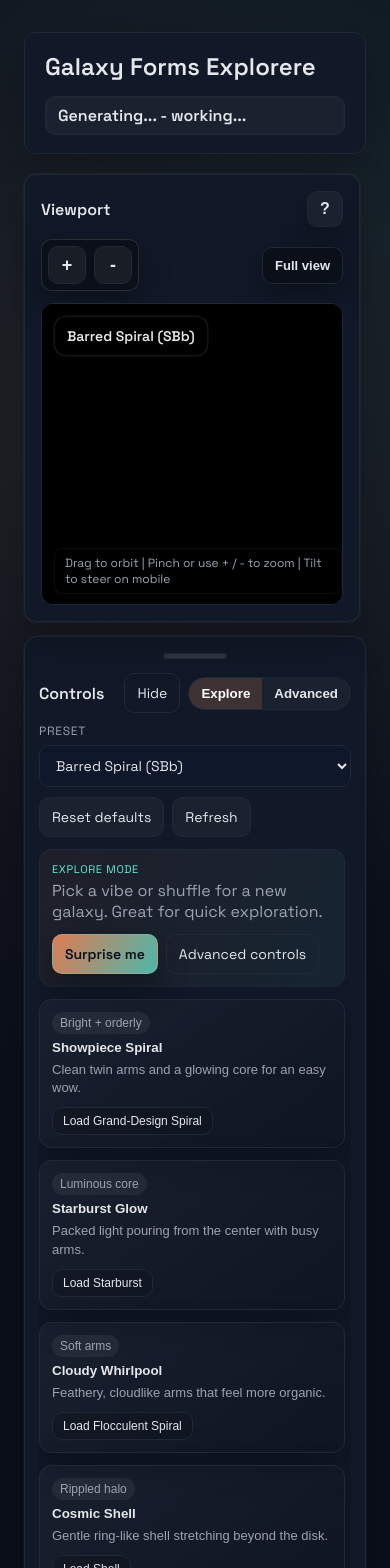
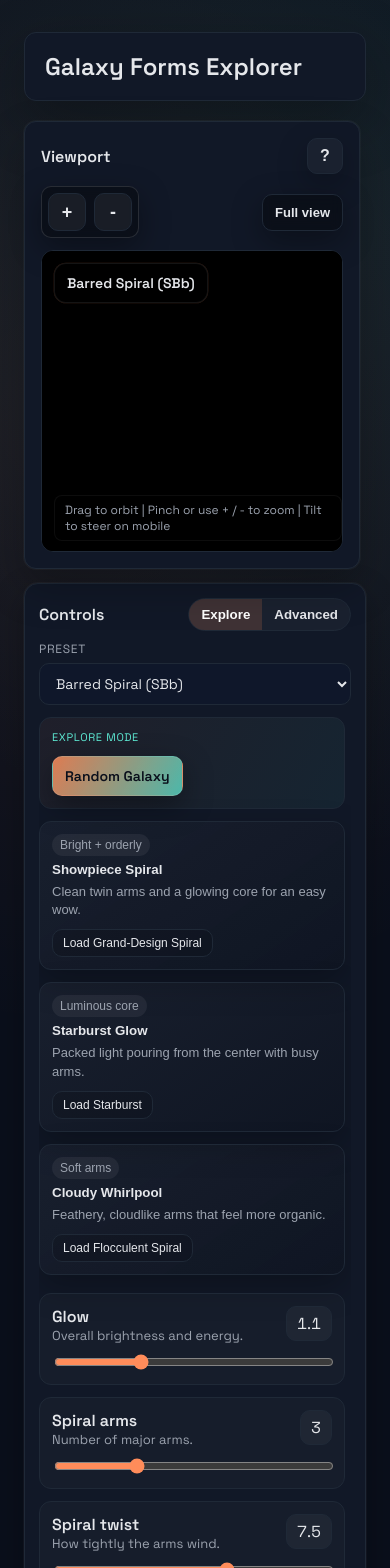
Before and after one commit to jamesmiller2404/galaxy-viewer-web, a React (Vite) app: page / in a window 390 px wide. Shown: the top 1568 px of the page. Built offline with nearby package versions, Linux system fonts and the light colour scheme.

Commit message:
numerous ui improvements

```diff
--- a/src/App.tsx
+++ b/src/App.tsx
@@ -18,7 +18,7 @@ const nebulaThemeVars: Record<string, string> = {
   "--glow": "rgba(255, 140, 90, 0.24)"
 };
 
-const MOBILE_STAR_CAP = 500_000;
+const MOBILE_STAR_CAP = 200_000;
 
 type WorkerResult =
   | { type: "result"; id: number; count: number; buffer: ArrayBuffer }
@@ -56,12 +56,6 @@ const featuredPresets: FeaturedPresetCard[] = [
     preset: "Flocculent Spiral",
     tag: "Soft arms",
     blurb: "Feathery, cloudlike arms that feel more organic."
-  },
-  {
-    title: "Cosmic Shell",
-    preset: "Shell",
-    tag: "Rippled halo",
-    blurb: "Gentle ring-like shell stretching beyond the disk."
   }
 ];
 
@@ -79,7 +73,7 @@ export default function App() {
   const currentRequestId = useRef(0);
   const [params, setParams] = useState<GalaxyParameters>({ ...defaultParameters });
   const [presetName, setPresetName] = useState<string>(DEFAULT_PRESET_NAME);
-  const [status, setStatus] = useState("Ready");
+  const [, setStatus] = useState("Ready");
   const [generating, setGenerating] = useState(false);
   const [rendererReady, setRendererReady] = useState(false);
   const [fullscreenMode, setFullscreenMode] = useState(false);
@@ -89,7 +83,6 @@ export default function App() {
   const [tiltStatus, setTiltStatus] = useState<string | null>(null);
   const [helpOpen, setHelpOpen] = useState(false);
   const tiltOrigin = useRef<TiltReference | null>(null);
-  const [controlsOpen, setControlsOpen] = useState<boolean>(true);
   const [controlMode, setControlMode] = useState<"explore" | "advanced">("explore");
 
   // Apply theme tokens to CSS variables
@@ -106,13 +99,6 @@ export default function App() {
   useEffect(() => {
     if (typeof window === "undefined") return;
     setTiltSupported("DeviceOrientationEvent" in window);
-    const ensureOpenOnDesktop = () => {
-      if (window.innerWidth > 920) {
-        setControlsOpen(true);
-      }
-    };
-    window.addEventListener("resize", ensureOpenOnDesktop);
-    return () => window.removeEventListener("resize", ensureOpenOnDesktop);
   }, []);
 
   // Init renderer
@@ -405,11 +391,6 @@ export default function App() {
     setParams(applyMobileStarLimit({ ...choice.params }, isMobile));
   };
 
-  const resetDefault = () => {
-    setPresetName(DEFAULT_PRESET_NAME);
-    setParams(applyMobileStarLimit({ ...defaultParameters }, isMobile));
-  };
-
   const handleZoom = (delta: number) => {
     rendererRef.current?.zoom(delta);
   };
@@ -446,13 +427,7 @@ export default function App() {
       {!fullscreenMode && (
         <header className="title-banner">
           <div className="title-text">
-            <h1>Galaxy Forms Explorere</h1>
-          </div>
-          <div className="title-actions">
-            <div className="title-status">
-              {status}
-              {generating ? " - working..." : ""}
-            </div>
+            <h1>Galaxy Forms Explorer</h1>
           </div>
         </header>
       )}
@@ -466,7 +441,7 @@ export default function App() {
             </button>
           </div>
           <ul className="help-list">
-            <li>Start with a preset card or hit Surprise me - it loads and regenerates instantly.</li>
+            <li>Start with a preset card or hit Random Galaxy - it loads and regenerates instantly.</li>
             <li>Step 1: Drag to orbit. Step 2: Pinch or tap + / - to zoom. Step 3: Switch a preset.</li>
             <li>Explore mode sliders are friendly; Advanced keeps the detailed knobs and scrubbable labels.</li>
             <li>Full view toggles fullscreen; on mobile, tilt can steer if available.</li>
@@ -531,30 +506,11 @@ export default function App() {
         </section>
 
         {!fullscreenMode && (
-          <section className={`panel controls-panel ${controlsOpen ? "is-open" : "is-closed"}`}>
-            <div
-              className="controls-header"
-              onClick={() => {
-                if (!controlsOpen) setControlsOpen(true);
-              }}
-            >
-              <button
-                className="controls-grip"
-                aria-label={controlsOpen ? "Hide controls" : "Show controls"}
-                onClick={() => setControlsOpen((open) => !open)}
-                type="button"
-              />
+          <section className="panel controls-panel is-open">
+            <div className="controls-header">
               <div className="controls-heading">
                 <div className="panel-heading">Controls</div>
                 <div className="chip-row heading-actions">
-                  <button
-                    className="btn ghost sheet-toggle"
-                    type="button"
-                    aria-expanded={controlsOpen}
-                    onClick={() => setControlsOpen((open) => !open)}
-                  >
-                    {controlsOpen ? "Hide" : "Show"}
-                  </button>
                   <div className="mode-toggle" role="tablist" aria-label="Control mode">
                     <button
                       className={`mode-tab ${controlMode === "explore" ? "is-active" : ""}`}
@@ -590,17 +546,6 @@ export default function App() {
                       ))}
                     </select>
                   </div>
-                <div className="chip-row quick-actions">
-                  <button className="btn secondary" onClick={resetDefault}>
-                    Reset defaults
-                  </button>
-                  <button
-                    className="btn secondary"
-                    onClick={() => setParams((p) => applyMobileStarLimit({ ...p }, isMobile))}
-                  >
-                    Refresh
-                  </button>
-                </div>
                 </div>
               </div>
               <div className="controls-scroll">
@@ -609,14 +554,10 @@ export default function App() {
                   <div className="play-hero">
                     <div className="play-hero-copy">
                       <div className="eyebrow">Explore mode</div>
-                      <p>Pick a vibe or shuffle for a new galaxy. Great for quick exploration.</p>
                     </div>
                     <div className="chip-row">
                       <button className="btn primary" onClick={surpriseMe}>
-                        Surprise me
-                      </button>
-                      <button className="btn ghost" onClick={() => setControlMode("advanced")}>
-                        Advanced controls
+                        Random Galaxy
                       </button>
                     </div>
                   </div>
@@ -650,6 +591,15 @@ export default function App() {
                       onChange={(v) => updateParam("brightness", v)}
                     />
                     <PlaySlider
+                      label="Spiral arms"
+                      description="Number of major arms."
+                      value={params.armCount}
+                      min={1}
+                      max={8}
+                      step={1}
+                      onChange={(v) => updateParam("armCount", v)}
+                    />
+                    <PlaySlider
                       label="Spiral twist"
                       description="How tightly the arms wind."
                       value={params.armTwist}
@@ -666,6 +616,15 @@ export default function App() {
                       max={1}
                       step={0.01}
                       onChange={(v) => updateParam("armSpread", v)}
+                    />
+                    <PlaySlider
+                      label="Bulge height"
+                      description="Thicker or flatter central bulge."
+                      value={params.bulgeVerticalScale}
+                      min={0.1}
+                      max={4}
+                      step={0.05}
+                      onChange={(v) => updateParam("bulgeVerticalScale", v)}
                     />
                     <PlaySlider
                       label="Star count"
```
Also changed, not shown: 1 other file (tests, documents, lock files or other folders). Lines whose indentation alone changed are shown as unchanged.
